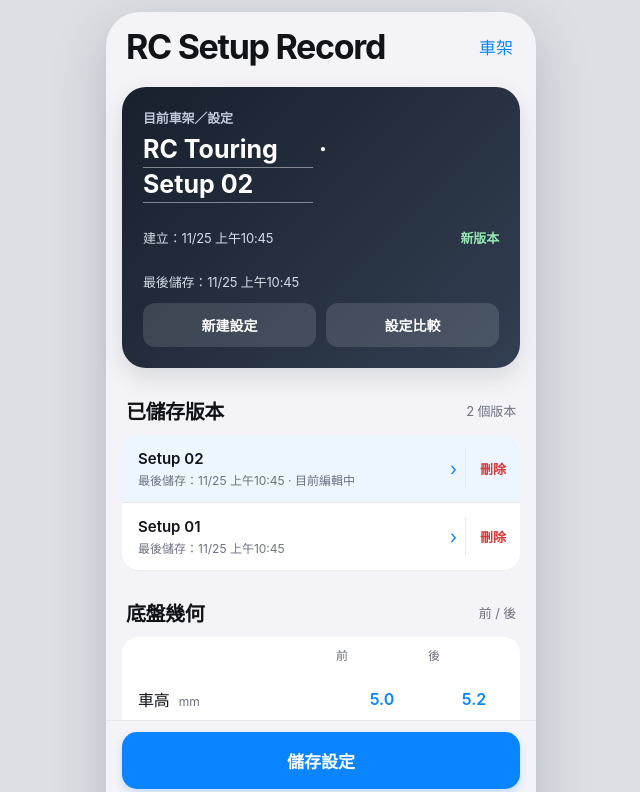
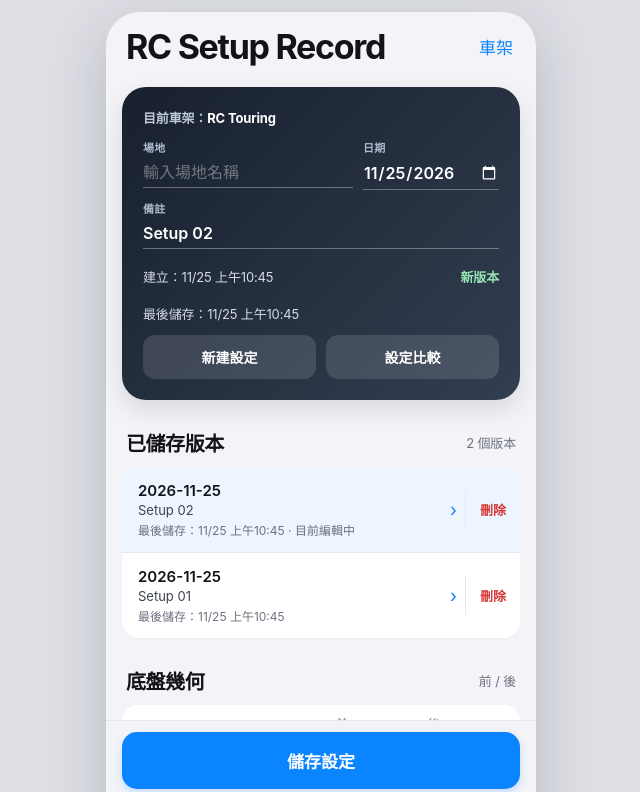
Before and after one commit to poanchu-dotcom/rc-setup-book, a plain HTML site: page index.html in a window 1280 px wide. Both pictures are taken after a click on the button "新建設定". Shown: the top 792 px of the page, without its empty margins (319-959 px from the left). Drawn offline with Linux system fonts and the light colour scheme.

Commit message:
Update index.html

```diff
--- a/index.html
+++ b/index.html
@@ -14,11 +14,16 @@
     h1 { margin:0; font-size:34px; letter-spacing:-1.3px; }
     .more { border:0; background:transparent; color:var(--blue); font-size:17px; padding:8px 3px; cursor:pointer; }
     .model-card { background:linear-gradient(135deg,#18202d,#323e51); color:#fff; border-radius:24px; padding:21px; box-shadow:0 10px 24px #1c223122; }
-    .eyebrow { margin:0 0 6px; color:#bfc8d9; font-size:13px; font-weight:600; }
-    .model-card h2 { margin:0; font-size:25px; }
-    .setup-name { width:170px; max-width:62vw; border:0; border-bottom:1px solid #ffffff70; border-radius:0; background:transparent; color:#fff; padding:1px 0 3px; font:inherit; font-weight:650; outline:none; }
-    .setup-name:focus { border-bottom-color:#fff; }
-    .model-meta { display:flex; justify-content:space-between; align-items:flex-end; margin-top:25px; }
+    .eyebrow { margin:0 0 12px; color:#bfc8d9; font-size:13px; font-weight:600; display:flex; align-items:center; justify-content:space-between; }
+    .eyebrow strong { color:#fff; font-weight:700; }
+    .meta-fields { display:grid; grid-template-columns:1fr 136px; gap:10px; }
+    .meta-field { display:flex; flex-direction:column; gap:4px; }
+    .meta-field.full { grid-column:1 / -1; }
+    .meta-field span { font-size:11px; color:#aeb9cc; font-weight:600; letter-spacing:.02em; }
+    .meta-input { width:100%; border:0; border-bottom:1px solid #ffffff55; border-radius:0; background:transparent; color:#fff; padding:3px 0 5px; font-size:16px; font-weight:600; outline:none; color-scheme:dark; }
+    .meta-input::placeholder { color:#ffffff60; font-weight:400; }
+    .meta-input:focus { border-bottom-color:#fff; }
+    .model-meta { display:flex; justify-content:space-between; align-items:flex-end; margin-top:18px; }
     .model-meta span { font-size:13px; color:#d4dbe6; }
     .saved { color:#96e6b1 !important; font-weight:600; }
     .setup-actions { display:grid; grid-template-columns:1fr 1fr; gap:10px; margin-top:12px; }
@@ -44,8 +49,10 @@
     .history-item { display:flex; align-items:center; border-bottom:1px solid var(--line); }
     .history-item:last-child { border-bottom:0; }
     .history-item.active { background:#edf6ff; }
-    .history-select { flex:1; display:flex; align-items:center; justify-content:space-between; gap:12px; border:0; background:transparent; padding:14px 8px 14px 16px; text-align:left; color:var(--ink); cursor:pointer; }
-    .history-name { display:block; font-size:15px; font-weight:600; }
+    .history-select { flex:1; display:flex; align-items:center; justify-content:space-between; gap:12px; border:0; background:transparent; padding:14px 8px 14px 16px; text-align:left; color:var(--ink); cursor:pointer; min-width:0; }
+    .history-select > span:first-child { min-width:0; flex:1; }
+    .history-name { display:block; font-size:15px; font-weight:600; white-space:nowrap; overflow:hidden; text-overflow:ellipsis; }
+    .history-note { display:block; margin-top:2px; color:#3d4252; font-size:13px; white-space:nowrap; overflow:hidden; text-overflow:ellipsis; }
     .history-date { display:block; margin-top:3px; color:var(--muted); font-size:12px; }
     .history-arrow { color:var(--blue); font-size:18px; }
     .chassis-list { margin:12px 16px; overflow:hidden; border-radius:14px; background:var(--card); }
@@ -90,7 +97,21 @@
   <main class="phone">
     <header><h1>RC Setup Record</h1><button class="more" id="manage-chassis" type="button">車架</button></header>
     <section class="model-card" aria-label="目前的 RC 模型設定">
-      <p class="eyebrow">目前車架／設定</p><h2><input class="setup-name" id="chassis-title" value="RC Touring" aria-label="車架名稱"> · <input class="setup-name" id="setup-title" value="Setup 01" aria-label="設定名稱"></h2>
+      <p class="eyebrow"><span>目前車架：<strong id="chassis-display">RC Touring</strong></span></p>
+      <div class="meta-fields">
+        <label class="meta-field">
+          <span>場地</span>
+          <input class="meta-input" id="setup-track" type="text" placeholder="輸入場地名稱" aria-label="場地">
+        </label>
+        <label class="meta-field">
+          <span>日期</span>
+          <input class="meta-input" id="setup-date" type="date" aria-label="日期">
+        </label>
+        <label class="meta-field full">
+          <span>備註</span>
+          <input class="meta-input" id="setup-note" type="text" placeholder="輸入備註（輪胎、胎水、測試重點）" aria-label="備註">
+        </label>
+      </div>
       <div class="model-meta"><span id="created-at">建立：—</span><span class="saved" id="status">已儲存</span></div>
       <div class="model-meta"><span id="updated-at">最後儲存：—</span><span></span></div>
       <div class="setup-actions"><button class="setup-action" id="new-version" type="button">新建設定</button><button class="setup-action" id="compare" type="button">設定比較</button></div>
@@ -102,30 +123,30 @@
     <div class="section-title"><h3>底盤幾何</h3><small>前 / 後</small></div>
     <section class="group" id="geometry">
       <div class="row head"><span></span><span>前</span><span>後</span></div>
-      <div class="row"><span class="name">車高 <span class="unit">mm</span></span><input class="value" value="5.0" aria-label="車高 前，單位 mm"><input class="value" value="5.2" aria-label="車高 後，單位 mm"></div>
-      <div class="row"><span class="name">傾角 <span class="unit">°</span></span><input class="value" value="2" aria-label="傾角 前，單位 度"><input class="value" value="2" aria-label="傾角 後，單位 度"></div>
-      <div class="row"><span class="name">卡特 <span class="unit">°</span></span><input class="value" value="4" aria-label="卡特 前，單位 度"><input class="value" value="2" aria-label="卡特 後，單位 度"></div>
-      <div class="row"><span class="name">束角 <span class="unit">°</span></span><input class="value" value="-1" aria-label="束角 前，單位 度"><input class="value" value="2" aria-label="束角 後，單位 度"></div>
-      <div class="row"><span class="name">上抬 <span class="unit">mm</span></span><input class="value" value="22.6" aria-label="上抬 前，單位 mm"><input class="value" value="21.8" aria-label="上抬 後，單位 mm"></div>
+      <div class="row"><span class="name">車高 <span class="unit">mm</span></span><input class="value" type="text" inputmode="decimal" value="5.0" aria-label="車高 前，單位 mm"><input class="value" type="text" inputmode="decimal" value="5.2" aria-label="車高 後，單位 mm"></div>
+      <div class="row"><span class="name">傾角 <span class="unit">°</span></span><input class="value" type="text" inputmode="decimal" value="2" aria-label="傾角 前，單位 度"><input class="value" type="text" inputmode="decimal" value="2" aria-label="傾角 後，單位 度"></div>
+      <div class="row"><span class="name">卡特 <span class="unit">°</span></span><input class="value" type="text" inputmode="decimal" value="4" aria-label="卡特 前，單位 度"><input class="value" type="text" inputmode="decimal" value="2" aria-label="卡特 後，單位 度"></div>
+      <div class="row"><span class="name">束角 <span class="unit">°</span></span><input class="value" type="text" inputmode="decimal" value="-1" aria-label="束角 前，單位 度"><input class="value" type="text" inputmode="decimal" value="2" aria-label="束角 後，單位 度"></div>
+      <div class="row"><span class="name">上抬 <span class="unit">mm</span></span><input class="value" type="text" inputmode="decimal" value="22.6" aria-label="上抬 前，單位 mm"><input class="value" type="text" inputmode="decimal" value="21.8" aria-label="上抬 後，單位 mm"></div>
     </section>
 
     <div class="section-title"><h3>懸吊與避震</h3><small>前 / 後</small></div>
     <section class="group">
       <div class="row head"><span></span><span>前</span><span>後</span></div>
-      <div class="row"><span class="name">彈簧</span><input class="value" value="2.8" aria-label="彈簧 前"><input class="value" value="2.8" aria-label="彈簧 後"></div>
-      <div class="row"><span class="name">避震墊片</span><input class="value" value="2" aria-label="避震墊片 前"><input class="value" value="0" aria-label="避震墊片 後"></div>
+      <div class="row"><span class="name">彈簧</span><input class="value" type="text" inputmode="decimal" value="2.8" aria-label="彈簧 前"><input class="value" type="text" inputmode="decimal" value="2.8" aria-label="彈簧 後"></div>
+      <div class="row"><span class="name">避震墊片</span><input class="value" type="text" inputmode="decimal" value="2" aria-label="避震墊片 前"><input class="value" type="text" inputmode="decimal" value="0" aria-label="避震墊片 後"></div>
     </section>
 
     <div class="section-title"><h3>差速器</h3><small>K</small></div>
-    <section class="group single"><div class="row"><span class="name">前差速 <span class="unit">K</span></span><input class="value" value="" placeholder="未設定" aria-label="前差速，單位 K"></div><div class="row"><span class="name">後差速 <span class="unit">K</span></span><input class="value" value="7" aria-label="後差速，單位 K"></div></section>
+    <section class="group single"><div class="row"><span class="name">前差速 <span class="unit">K</span></span><input class="value" type="text" inputmode="decimal" value="" placeholder="未設定" aria-label="前差速，單位 K"></div><div class="row"><span class="name">後差速 <span class="unit">K</span></span><input class="value" type="text" inputmode="decimal" value="7" aria-label="後差速，單位 K"></div></section>
 
     <div class="section-title"><h3>擺臂墊片</h3><small>內 / 外</small></div>
     <section class="group">
       <div class="row head"><span></span><span>內</span><span>外</span></div>
-      <div class="row"><span class="name">前上擺墊片 <span class="unit">mm</span></span><input class="value" value="1" aria-label="前上擺墊片 內，單位 mm"><input class="value" value="2" aria-label="前上擺墊片 外，單位 mm"></div>
-      <div class="row"><span class="name">前下擺墊片 <span class="unit">mm</span></span><input class="value" value="1" aria-label="前下擺墊片 內，單位 mm"><input class="value" value="1" aria-label="前下擺墊片 外，單位 mm"></div>
-      <div class="row"><span class="name">後上擺墊片 <span class="unit">mm</span></span><input class="value" value="1" aria-label="後上擺墊片 內，單位 mm"><input class="value" value="2" aria-label="後上擺墊片 外，單位 mm"></div>
-      <div class="row"><span class="name">後下擺墊片 <span class="unit">mm</span></span><input class="value" value="1" aria-label="後下擺墊片 內，單位 mm"><input class="value" value="1" aria-label="後下擺墊片 外，單位 mm"></div>
+      <div class="row"><span class="name">前上擺墊片 <span class="unit">mm</span></span><input class="value" type="text" inputmode="decimal" value="1" aria-label="前上擺墊片 內，單位 mm"><input class="value" type="text" inputmode="decimal" value="2" aria-label="前上擺墊片 外，單位 mm"></div>
+      <div class="row"><span class="name">前下擺墊片 <span class="unit">mm</span></span><input class="value" type="text" inputmode="decimal" value="1" aria-label="前下擺墊片 內，單位 mm"><input class="value" type="text" inputmode="decimal" value="1" aria-label="前下擺墊片 外，單位 mm"></div>
+      <div class="row"><span class="name">後上擺墊片 <span class="unit">mm</span></span><input class="value" type="text" inputmode="decimal" value="1" aria-label="後上擺墊片 內，單位 mm"><input class="value" type="text" inputmode="decimal" value="2" aria-label="後上擺墊片 外，單位 mm"></div>
+      <div class="row"><span class="name">後下擺墊片 <span class="unit">mm</span></span><input class="value" type="text" inputmode="decimal" value="1" aria-label="後下擺墊片 內，單位 mm"><input class="value" type="text" inputmode="decimal" value="1" aria-label="後下擺墊片 外，單位 mm"></div>
     </section>
   </main>
   <div class="toast" id="toast" role="status" aria-live="polite">設定已儲存</div>
@@ -154,26 +175,58 @@
     const labels = inputs.map(input => input.getAttribute('aria-label').split('，')[0]);
     const baseline = inputs.map(input => input.value);
     const now = new Date().toISOString();
+    const todayStr = () => {
+      const d = new Date();
+      return `${d.getFullYear()}-${String(d.getMonth() + 1).padStart(2, '0')}-${String(d.getDate()).padStart(2, '0')}`;
+    };
     const oldVersions = JSON.parse(localStorage.getItem(legacyStoreKey) || 'null');
     const oldValues = JSON.parse(localStorage.getItem('rc-setup-01') || 'null');
     const migrateValues = values => values && values.length === inputs.length - 1 ? [...values.slice(0, 14), '', values[14], ...values.slice(15)] : (values || baseline);
+
+    const normalizeSetup = setup => {
+      const created = setup.createdAt || setup.date || now;
+      const updated = setup.updatedAt || setup.date || now;
+      const hasNewFields = typeof setup.track === 'string' || typeof setup.setupDate === 'string' || typeof setup.note === 'string';
+      return {
+        ...setup,
+        track: hasNewFields ? (setup.track || '') : '',
+        setupDate: hasNewFields ? (setup.setupDate || '') : (created.slice(0, 10) || todayStr()),
+        note: hasNewFields ? (setup.note || '') : (setup.name || 'Setup 01'),
+        createdAt: created,
+        updatedAt: updated,
+        values: migrateValues(setup.values)
+      };
+    };
+
+    const getSetupTitle = v => {
+      const head = [v.track, v.setupDate].filter(Boolean).join(' · ');
+      if (head && v.note) return `${head}（${v.note}）`;
+      return head || v.note || v.name || '未命名設定';
+    };
+
+    const getSetupPrimary = v => [v.track, v.setupDate].filter(Boolean).join(' · ') || v.note || v.name || '未命名設定';
+    const getSetupSecondary = v => ([v.track, v.setupDate].some(Boolean) && v.note) ? v.note : '';
 
     let appData = JSON.parse(localStorage.getItem(storeKey) || 'null') || {
       activeChassisId: crypto.randomUUID(), activeSetupId: null, chassis: []
     };
     if (!appData.chassis.length) {
-      const setups = (oldVersions || [{ id:crypto.randomUUID(), name:'Setup 01', date:now, values:oldValues || baseline }]).map(version => ({
-        id:version.id || crypto.randomUUID(), name:version.name || 'Setup 01', createdAt:version.createdAt || version.date || now,
-        updatedAt:version.updatedAt || version.date || now, values:migrateValues(version.values)
+      const setups = (oldVersions || [{ id:crypto.randomUUID(), track:'', setupDate:todayStr(), note:'Setup 01', createdAt:now, updatedAt:now, values:oldValues || baseline }]).map(version => normalizeSetup({
+        ...version,
+        id: version.id || crypto.randomUUID()
       }));
       appData.chassis = [{ id:appData.activeChassisId, name:'RC Touring', createdAt:now, setups }];
       appData.activeSetupId = setups[0].id;
     }
-    appData.chassis.forEach(chassis => chassis.setups = chassis.setups.map(setup => ({ ...setup, createdAt:setup.createdAt || setup.date || now, updatedAt:setup.updatedAt || setup.date || now, values:migrateValues(setup.values) })));
+    appData.chassis.forEach(chassis => chassis.setups = chassis.setups.map(normalizeSetup));
 
     let activeChassisId = appData.activeChassisId || appData.chassis[0].id;
     let activeId = appData.activeSetupId || appData.chassis[0].setups[0].id;
     const toast = document.querySelector('#toast'), status = document.querySelector('#status');
+    const trackInput = document.querySelector('#setup-track');
+    const dateInput = document.querySelector('#setup-date');
+    const noteInput = document.querySelector('#setup-note');
+
     const activeChassis = () => appData.chassis.find(chassis => chassis.id === activeChassisId);
     const setups = () => activeChassis().setups;
     const activeVersion = () => setups().find(version => version.id === activeId);
@@ -185,8 +238,10 @@
     const loadVersion = id => {
       const version = setups().find(item => item.id === id); if (!version) return;
       activeId = id; version.values.forEach((value, i) => inputs[i].value = value);
-      document.querySelector('#chassis-title').value = activeChassis().name;
-      document.querySelector('#setup-title').value = version.name;
+      document.querySelector('#chassis-display').textContent = activeChassis().name;
+      trackInput.value = version.track || '';
+      dateInput.value = version.setupDate || '';
+      noteInput.value = version.note || '';
       document.querySelector('#created-at').textContent = `建立：${formatDate(version.createdAt)}`;
       document.querySelector('#updated-at').textContent = `最後儲存：${formatDate(version.updatedAt)}`;
       status.textContent = '已載入'; renderHistory();
@@ -195,7 +250,7 @@
     const deleteVersion = id => {
       if (setups().length <= 1) return;
       const target = setups().find(item => item.id === id);
-      if (!target || !confirm(`確定要刪除設定版本「${target.name}」嗎？`)) return;
+      if (!target || !confirm(`確定要刪除設定版本「${getSetupTitle(target)}」嗎？`)) return;
       const idx = setups().findIndex(item => item.id === id);
       setups().splice(idx, 1);
       if (activeId === id) {
@@ -205,24 +260,29 @@
         renderHistory();
       }
       saveHistory();
-      showToast(`已刪除「${target.name}」`);
+      showToast(`已刪除「${getSetupPrimary(target)}」`);
     };
 
     const renderHistory = () => {
       const history = document.querySelector('#history');
       const canDelete = setups().length > 1;
-      history.innerHTML = setups().map(version => `
+      history.innerHTML = setups().map(version => {
+        const primary = getSetupPrimary(version);
+        const secondary = getSetupSecondary(version);
+        return `
         <div class="history-item ${version.id === activeId ? 'active' : ''}">
           <button class="history-select" type="button" data-id="${version.id}">
             <span>
-              <span class="history-name">${version.name}</span>
+              <span class="history-name">${primary}</span>
+              ${secondary ? `<span class="history-note">${secondary}</span>` : ''}
               <span class="history-date">最後儲存：${formatDate(version.updatedAt)}${version.id === activeId ? ' · 目前編輯中' : ''}</span>
             </span>
             <span class="history-arrow">›</span>
           </button>
-          <button class="delete-inline" type="button" data-del-version="${version.id}" ${canDelete ? '' : 'disabled'} aria-label="刪除 ${version.name}">刪除</button>
+          <button class="delete-inline" type="button" data-del-version="${version.id}" ${canDelete ? '' : 'disabled'} aria-label="刪除 ${primary}">刪除</button>
         </div>
-      `).join('');
+      `;
+      }).join('');
       document.querySelector('#history-count').textContent = `${setups().length} 個版本`;
       history.querySelectorAll('[data-id]').forEach(button => button.addEventListener('click', () => loadVersion(button.dataset.id)));
       history.querySelectorAll('[data-del-version]').forEach(button => button.addEventListener('click', () => deleteVersion(button.dataset.delVersion)));
@@ -230,8 +290,9 @@
 
     const saveCurrentSetup = () => {
       const version = activeVersion();
-      activeChassis().name = document.querySelector('#chassis-title').value.trim() || '未命名車架';
-      version.name = document.querySelector('#setup-title').value.trim() || '未命名設定';
+      version.track = trackInput.value.trim();
+      version.setupDate = dateInput.value;
+      version.note = noteInput.value.trim();
       version.values = readValues();
       version.updatedAt = new Date().toISOString();
       saveHistory();
@@ -244,12 +305,35 @@
 
     document.querySelector('#new-version').addEventListener('click', () => {
       const createdAt = new Date().toISOString();
-      const version = { id:crypto.randomUUID(), name:`Setup ${String(setups().length + 1).padStart(2,'0')}`, createdAt, updatedAt:createdAt, values:readValues() };
+      const version = {
+        id: crypto.randomUUID(),
+        track: trackInput.value.trim(),
+        setupDate: todayStr(),
+        note: `Setup ${String(setups().length + 1).padStart(2,'0')}`,
+        createdAt,
+        updatedAt: createdAt,
+        values: readValues()
+      };
       setups().unshift(version); activeId = version.id; saveHistory(); loadVersion(version.id);
       status.textContent = '新版本'; showToast('已建立新版本');
     });
 
-    // 輸入框鍵盤快速鍵與操作優化
+    // 上方場地 / 日期 / 備註欄位操作與 Enter 跳轉
+    [trackInput, dateInput, noteInput].forEach((el, idx, arr) => {
+      el.addEventListener('input', () => { status.textContent = '未儲存變更'; });
+      el.addEventListener('keydown', e => {
+        if (e.key === 'Enter') {
+          e.preventDefault();
+          if (arr[idx + 1]) {
+            arr[idx + 1].focus();
+          } else {
+            inputs[0]?.focus();
+          }
+        }
+      });
+    });
+
+    // 數值輸入框鍵盤快速鍵與操作優化
     inputs.forEach((input, idx) => {
       input.setAttribute('enterkeyhint', idx < inputs.length - 1 ? 'next' : 'done');
       input.addEventListener('focus', () => input.select());
@@ -282,13 +366,6 @@
       });
     });
 
-    // 標題欄按 Enter 跳進第一個數值框
-    ['#chassis-title', '#setup-title'].forEach(sel => {
-      document.querySelector(sel).addEventListener('keydown', e => {
-        if (e.key === 'Enter') { e.preventDefault(); inputs[0]?.focus(); }
-      });
-    });
-
     // 全域 Ctrl+S / Cmd+S 快速儲存
     document.addEventListener('keydown', e => {
       if ((e.ctrlKey || e.metaKey) && e.key.toLowerCase() === 's') {
@@ -314,11 +391,11 @@
       const bodyHtml = visibleRows.length
         ? visibleRows.map(r => `<div class="comparison-row ${r.isChanged ? 'changed' : ''}"><span>${r.label}</span><span>${r.valA}</span><span>${r.valB}</span></div>`).join('')
         : `<div class="comparison-empty">兩組設定的所有參數皆相同</div>`;
-      document.querySelector('#comparison').innerHTML = `<div class="comparison-row heading"><span>參數</span><span>${a.name}</span><span>${b.name}</span></div>` + bodyHtml;
+      document.querySelector('#comparison').innerHTML = `<div class="comparison-row heading"><span>參數</span><span>${getSetupPrimary(a)}</span><span>${getSetupPrimary(b)}</span></div>` + bodyHtml;
     };
 
     document.querySelector('#compare').addEventListener('click', () => {
-      const options = setups().map(version => `<option value="${version.id}">${version.name} · ${formatDate(version.updatedAt)}</option>`).join('');
+      const options = setups().map(version => `<option value="${version.id}">${getSetupTitle(version)}</option>`).join('');
       selectA.innerHTML = options; selectB.innerHTML = options; selectA.value = activeId;
       selectB.value = setups().find(version => version.id !== activeId)?.id || activeId; renderComparison(); dialog.showModal();
     });
@@ -368,7 +445,7 @@
       const nameInput = document.querySelector('#new-chassis-name');
       const name = nameInput.value.trim() || `車架 ${appData.chassis.length + 1}`;
       const createdAt = new Date().toISOString();
-      const setup = { id:crypto.randomUUID(), name:'Setup 01', createdAt, updatedAt:createdAt, values:[...baseline] };
+      const setup = { id:crypto.randomUUID(), track:'', setupDate:todayStr(), note:'Setup 01', createdAt, updatedAt:createdAt, values:[...baseline] };
       const chassis = { id:crypto.randomUUID(), name, createdAt, setups:[setup] };
       appData.chassis.unshift(chassis); activeChassisId = chassis.id; activeId = setup.id; nameInput.value = '';
       saveHistory(); loadVersion(activeId); chassisDialog.close(); showToast('已建立新車架');
```
